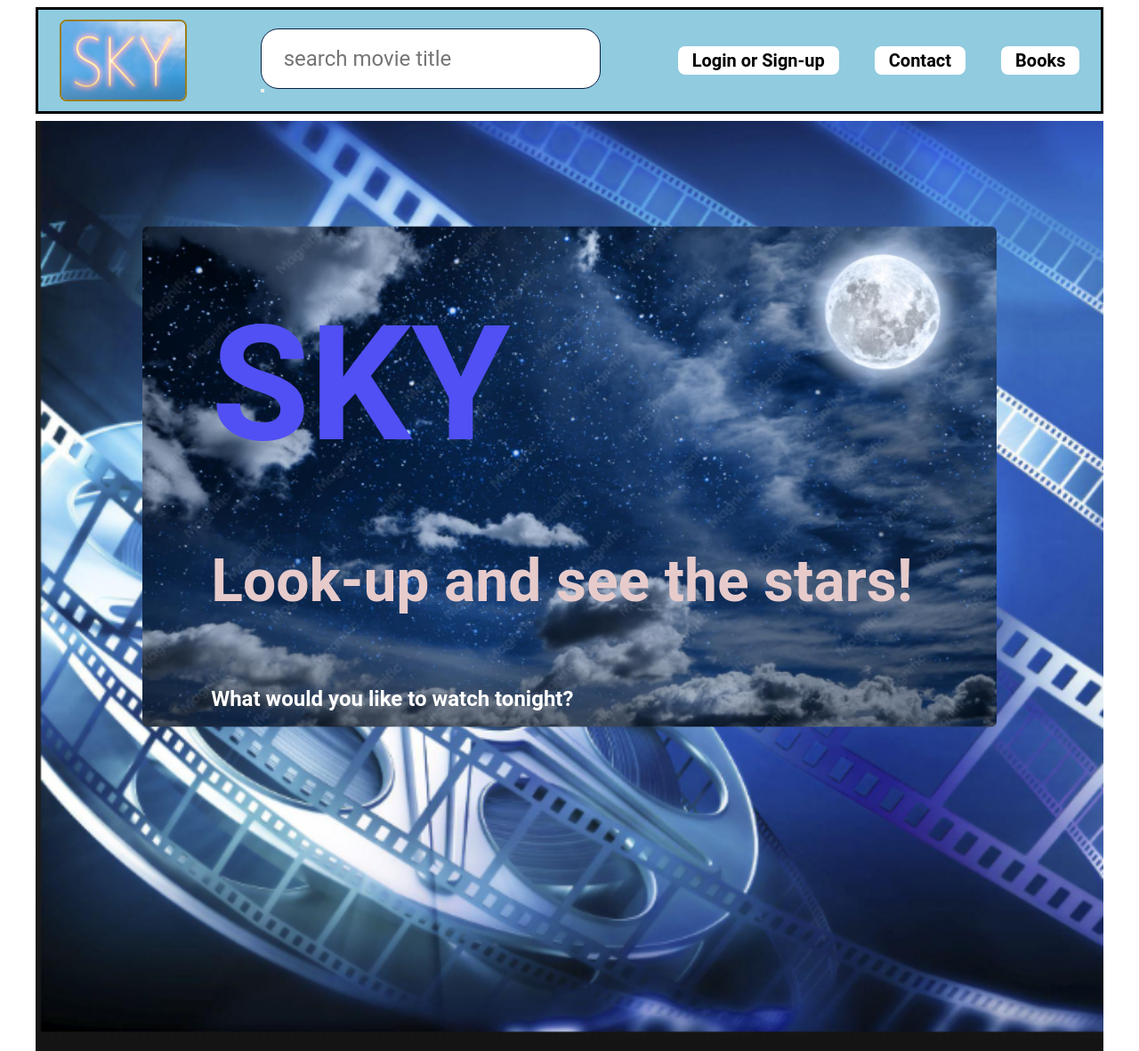
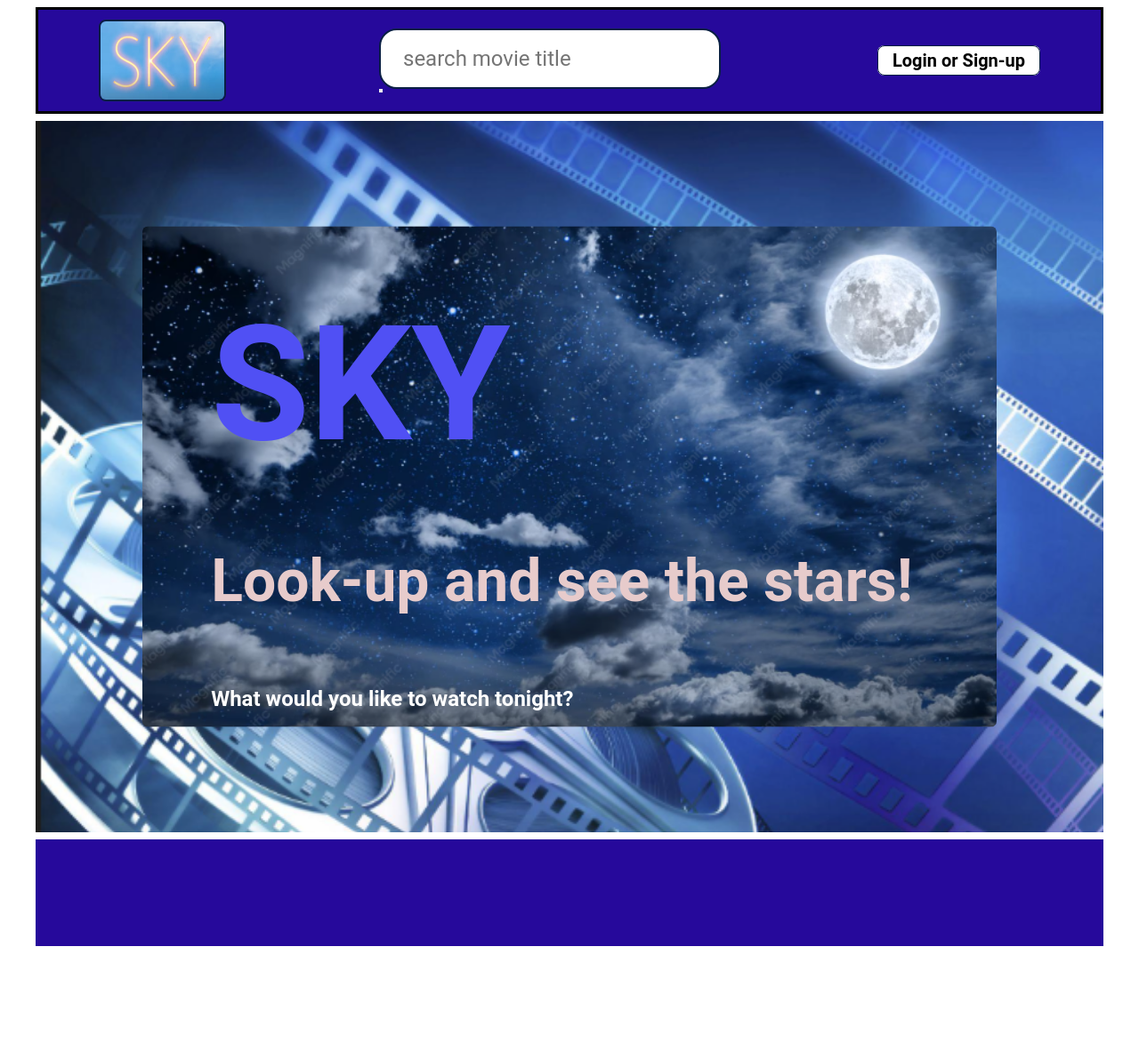
Before and after one commit to Thorkatla1/Mod-5-Final-Project, a plain HTML site: page index.html in a window 1280 px wide. Shown: the whole page at 89% size. After the commit the page ends 1064 px from the top, so only its background shows below. Drawn offline with Linux system fonts and the light colour scheme.

Commit message:
start footer, changed nav background color

```diff
--- a/index.html
+++ b/index.html
@@ -29,26 +29,8 @@
         </div>
         <ul class="nav__links">
           <li><a href="#" class="nav__link">Login or Sign-up</a></li>
-          <li><a href="#" class="nav__link">Contact</a></li>
-          <li><a href="#" class="nav__link nav__link--primary">Books</a></li>
+
         </ul>
-
-        <!-- <div class="menu__backdrop">
-          <button class="btn__menu btn__menu--close" onclick="closeMenu()">
-            <i class="fas fa-times"></i>
-          </button>
-          <ul class="menu__links">
-            <li class="menu__list">
-              <a href="#" class="menu__link" onclick="closeMenu()">Home</a>
-            </li>
-            <li class="menu__list">
-              <a href="#features" class="menu__link" onclick="closeMenu()">Books</a>
-            </li>
-            <li class="menu__list">
-              <a class="menu__link no-cursor" onclick="closeMenu()">Contacts</a>
-            </li>
-          </ul>
-        </div> -->
       </div>
     </nav>
     <header>
@@ -64,8 +46,17 @@
           <h2 class="landing__text">What would you like to watch tonight?</h2>
           <a href="#features"> </a>
         </div>
-        <figure><img src="assets/film real black.png" alt="" /></figure>
+        <figure class="header__background--wrapper"><img class="header__background" src="assets/film real black.png" alt="" /></figure>
       </div>
     </header>
   </section>
+ <section id="footer">
+  <div class="container">
+    <div class="row">
+
+
+    </div>
+  </div>
+
+ </section>
 </body>
--- a/styles.css
+++ b/styles.css
@@ -30,7 +30,10 @@
 a {
   text-decoration: none;
 }
-#landing {
+
+/* LANDING SECTION */
+
+#landing, #footer{
   margin-top: 8px;
 }
 
@@ -41,7 +44,8 @@
   margin: 0 auto;
   overflow: hidden;
   height: 120px;
-  background-color: rgb(144, 203, 223);
+  background-color: rgb(38, 9, 155);
+
   border-style: solid;
 }
 
@@ -63,19 +67,23 @@
   height: 80%;
   border-radius: 8px;
   border-width: 2px;
-  border-style: solid;
-  border-color: rgb(155, 126, 29);
+  border: 2px solid #0a1f44;
+
 }
 .nav__links {
   display: flex;
 }
+.nav__link{
+  border: 1px solid #0a1f44;
+}
+
 ul {
   display: flex;
 }
 input {
   background-color: #fff;
   border-radius: 20px;
-  border: 1px solid #0a1f44;
+  border: 2px solid #0a1f44;
   color: #0a1f44;
   display: inline-block;
   height: 60%;
@@ -87,7 +95,13 @@
   font-size: 24px;
   padding-left: 25px;
 }
-.main__header {
+
+.header__container {
+  margin-top: 8px;
+  position: relative;
+  overflow:hidden;
+
+}.main__header {
   display: flex;
   align-items: center;
   justify-content: center;
@@ -96,15 +110,8 @@
   margin-top: 40px
 }
 .header__description {
-
   position: absolute;
   transform: translate(25%, 25%);
-}
-.header__container {
-  margin-top: 8px;
-  position: relative;
-  overflow:hidden;
-
 }
 .header__img {
   scale: 80%;
@@ -116,3 +123,13 @@
 .landing__text {
   padding-top: 80px;
 }
+.header__background--wrapper{
+  max-height: 800px
+}
+
+/* FOOTER */
+
+#footer{
+height: 120px;
+ background-color: rgb(38, 9, 155);
+}
```
